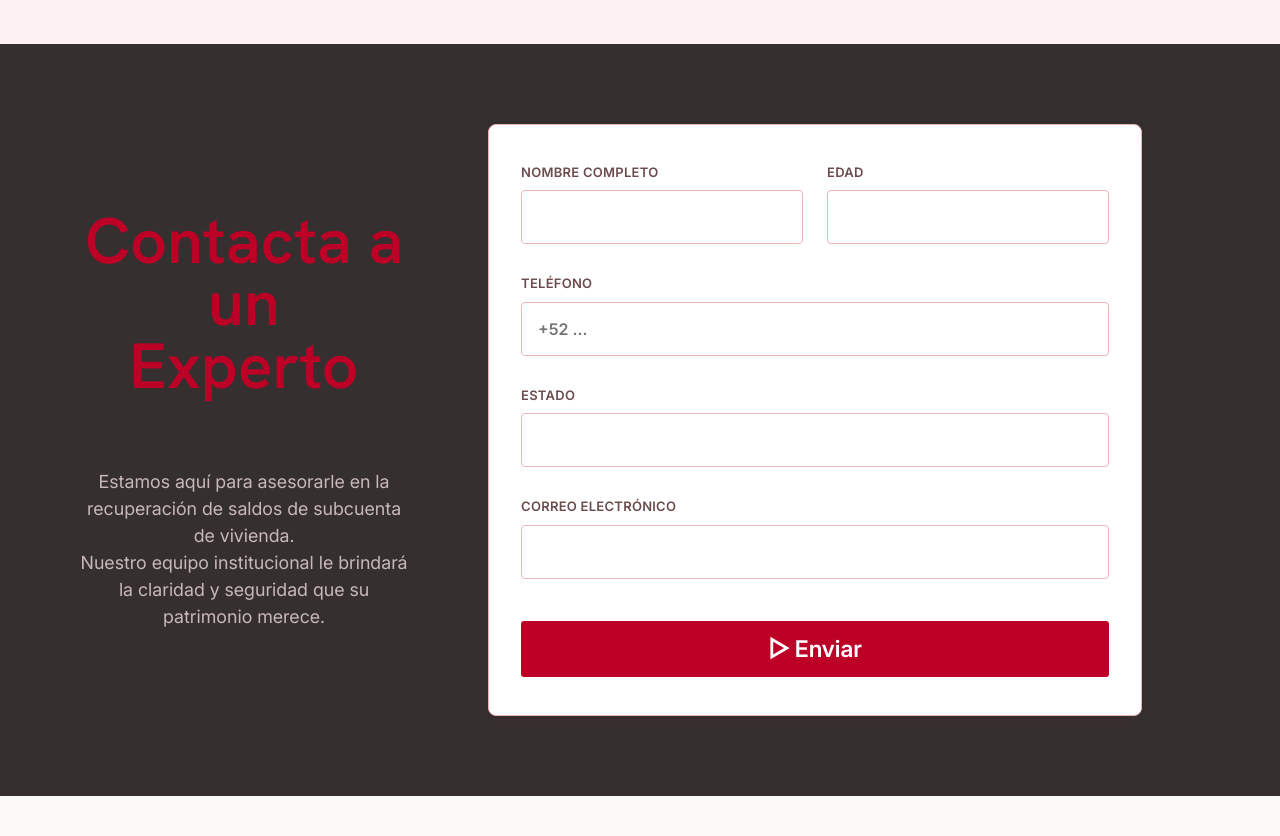
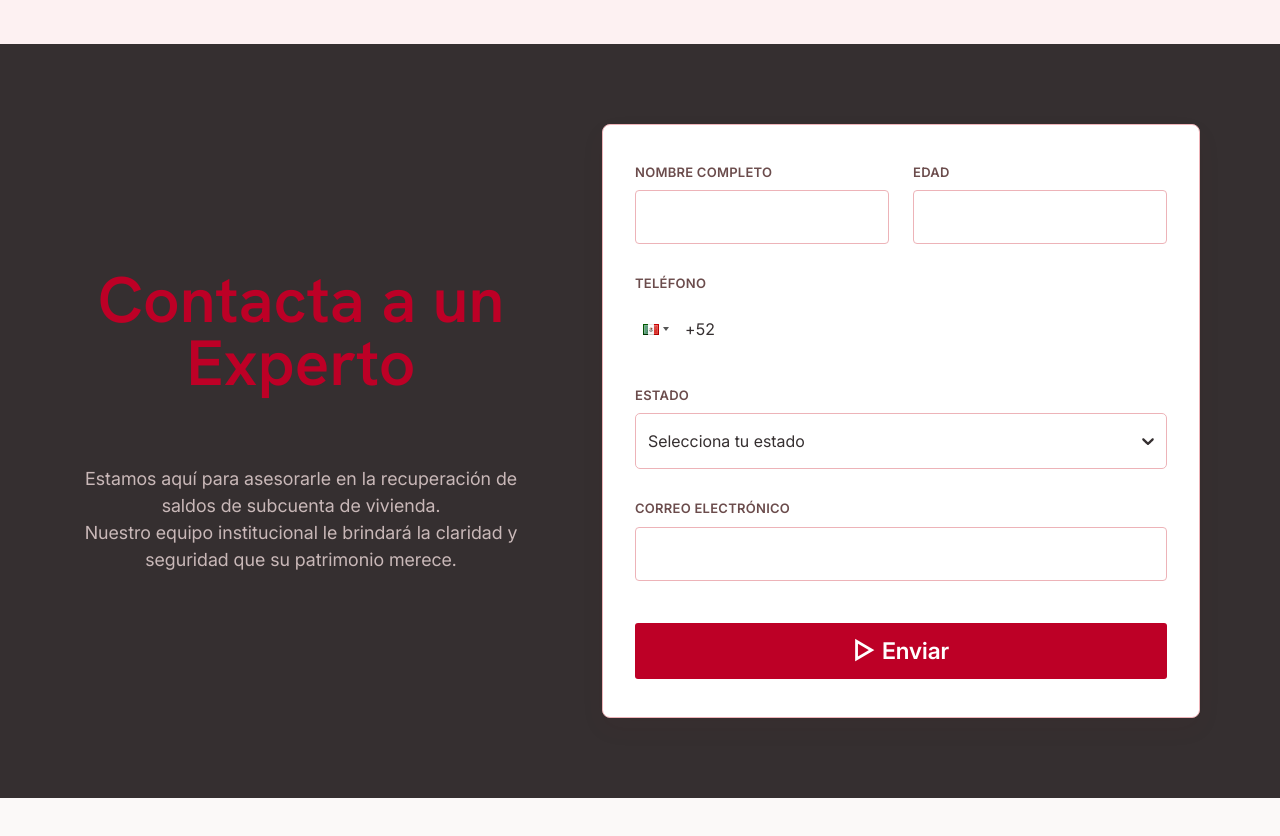
Before and after one commit to desarrollador-flip/laudo-1-1.0, a React (Vite) app: page / in a window 1280 px wide. Shown: the part 600-1436 px from the top of the page. Built offline with nearby package versions, Linux system fonts and the light colour scheme.

Commit message:
chore: version 1.1

```diff
--- a/src/components/form/ContactForm.tsx
+++ b/src/components/form/ContactForm.tsx
@@ -1,37 +1,134 @@
+import PhoneInputImport from 'react-phone-input-2';
+
+import { SpinnerIcon } from '../../assets/icons/SpinnerIcon';
+import { MINIMUM_CONTACT_AGE, useContactForm } from '../../hooks/useContactForm';
 import styles from '../../styles/modules/form/contactForm.module.css';
+import type { FormField } from '../../types/form';
+import { CustomSelect, type SelectOption } from './CustomSelect';
+import { estados } from './estadosMexicos';
+
+const stateOptions: SelectOption[] = estados.map((state) => ({ value: state, label: state }));
 
 export function ContactForm() {
+    const { values, errors, loading, hasSubmitError, updateField, handleInputChange, handleSubmit } = useContactForm();
+
+    const PhoneInput =
+        (
+            PhoneInputImport as unknown as {
+                default: typeof PhoneInputImport;
+            }
+        ).default ?? PhoneInputImport;
+
+    const errorAttributes = (field: FormField) => ({
+        'aria-invalid': Boolean(errors[field]),
+        'aria-describedby': errors[field] ? `${field}-error` : undefined,
+    });
+
     return (
-        <form className={styles.form} onSubmit={(event) => event.preventDefault()}>
+        <form className={styles.form} onSubmit={handleSubmit} noValidate>
+            {hasSubmitError && (
+                <p className={styles.formError} role="alert" aria-live="polite">
+                    Revisa los campos señalados y completa el formulario correctamente.
+                </p>
+            )}
+
             <div className={styles.twoColumns}>
-                <label>
-                    Nombre completo
-                    <input type="text" name="name" autoComplete="name" />
-                </label>
+                <div className={styles.field}>
+                    <label htmlFor="name">Nombre completo</label>
+                    <input
+                        id="name"
+                        type="text"
+                        name="name"
+                        value={values.name}
+                        onChange={handleInputChange}
+                        autoComplete="name"
+                        required
+                        {...errorAttributes('name')}
+                    />
+                    {errors.name && (
+                        <span id="name-error" className={styles.fieldError} role="alert">
+                            {errors.name}
+                        </span>
+                    )}
+                </div>
 
-                <label>
-                    Edad
-                    <input type="number" name="age" min="18" inputMode="numeric" />
-                </label>
+                <div className={styles.field}>
+                    <label htmlFor="age">Edad</label>
+                    <input
+                        id="age"
+                        type="number"
+                        name="age"
+                        value={values.age}
+                        onChange={handleInputChange}
+                        min={MINIMUM_CONTACT_AGE}
+                        inputMode="numeric"
+                        required
+                        {...errorAttributes('age')}
+                    />
+                    {errors.age && (
+                        <span id="age-error" className={styles.fieldError} role="alert">
+                            {errors.age}
+                        </span>
+                    )}
+                </div>
             </div>
 
-            <label>
-                Teléfono
-                <input type="tel" name="phone" autoComplete="tel" placeholder="+52 ..." />
-            </label>
+            <div className={styles.field}>
+                <label htmlFor="phone">Teléfono</label>
 
-            <label>
-                Estado
-                <input type="text" name="state" autoComplete="address-level1" />
-            </label>
+                <PhoneInput
+                    country="mx"
+                    preferredCountries={['mx']}
+                    value={values.phone}
+                    onChange={(phone) => updateField('phone', phone)}
+                    placeholder="+52 ..."
+                    containerClass={`${styles.phoneInput} ${errors.phone ? styles.invalidPhone : ''}`}
+                    inputProps={{ id: 'phone', name: 'phone', autoComplete: 'tel', required: true, ...errorAttributes('phone') }}
+                />
+                {errors.phone && (
+                    <span id="phone-error" className={styles.fieldError} role="alert">
+                        {errors.phone}
+                    </span>
+                )}
+            </div>
 
-            <label>
-                Correo electrónico
-                <input type="email" name="email" autoComplete="email" />
-            </label>
+            <CustomSelect
+                label="Estado"
+                name="state"
+                options={stateOptions}
+                value={values.state}
+                onChange={updateField}
+                error={errors.state}
+                placeholder="Selecciona tu estado"
+            />
 
-            <button type="submit">
-                <span aria-hidden="true">▷</span> Enviar
+            <div className={styles.field}>
+                <label htmlFor="email">Correo electrónico</label>
+                <input
+                    id="email"
+                    type="email"
+                    name="email"
+                    value={values.email}
+                    onChange={handleInputChange}
+                    autoComplete="email"
+                    required
+                    {...errorAttributes('email')}
+                />
+                {errors.email && (
+                    <span id="email-error" className={styles.fieldError} role="alert">
+                        {errors.email}
+                    </span>
+                )}
+            </div>
+
+            <button type="submit" disabled={loading} aria-busy={loading}>
+                {loading ? (
+                    <SpinnerIcon size={28} color="currentColor" />
+                ) : (
+                    <>
+                        <span aria-hidden="true">▷</span> Enviar
+                    </>
+                )}
             </button>
         </form>
     );
--- a/src/components/form/CustomSelect.tsx
+++ b/src/components/form/CustomSelect.tsx
@@ -1,8 +1,6 @@
-'use client';
-
 import Select, { type SingleValue } from 'react-select';
 
-import styles from '../../styles/modules/form.module.css';
+import styles from '../../styles/modules/form/contactForm.module.css';
 
 import type { FormField } from '../../types/form';
 
@@ -19,11 +17,11 @@ interface CustomSelectProps {
     options: SelectOption[];
     value: string;
     onChange: (name: FormField, value: string) => void;
-    error?: boolean;
+    error?: string;
     placeholder?: string;
 }
 
-export const CustomSelect = ({ label, name, options, value, onChange, error = false, placeholder = 'Selecciona una opción' }: CustomSelectProps) => {
+export const CustomSelect = ({ label, name, options, value, onChange, error, placeholder = 'Selecciona una opción' }: CustomSelectProps) => {
     const selectedOption = options.find((option) => option.value === value) ?? null;
 
     const handleSelectChange = (selected: SingleValue<SelectOption>): void => {
@@ -31,8 +29,8 @@ export const CustomSelect = ({ label, name, options, value, onChange, error = fa
     };
 
     return (
-        <div className={`${styles.inputContainer} select-scope`}>
-            <label htmlFor={name} className={`alliance-text ${error ? styles.labelError : ''}`}>
+        <div className={`${styles.field} select-scope`}>
+            <label htmlFor={name}>
                 {label}
             </label>
 
@@ -41,7 +39,7 @@ export const CustomSelect = ({ label, name, options, value, onChange, error = fa
                 value={selectedOption}
                 onChange={handleSelectChange}
                 placeholder={placeholder}
-                aria-invalid={error}
+                aria-invalid={Boolean(error)}
                 aria-describedby={error ? `${name}-error` : undefined}
                 isSearchable={false}
                 inputId={name}
@@ -50,8 +48,8 @@ export const CustomSelect = ({ label, name, options, value, onChange, error = fa
             />
 
             {error && (
-                <span id={`${name}-error`} className={styles.fieldError}>
-                    Selecciona una opción
+                <span id={`${name}-error`} className={styles.fieldError} role="alert">
+                    {error}
                 </span>
             )}
         </div>
--- a/src/components/form/stylesSelect.ts
+++ b/src/components/form/stylesSelect.ts
@@ -8,16 +8,14 @@ export const stylesSelect: StylesConfig<SelectOption, false> = {
         cursor: 'pointer',
         borderRadius: '5px',
         borderWidth: '1px',
-        borderColor: state.isFocused ? 'var(--color-red)' : 'var(--color-silver)',
-        boxShadow: 'none',
-        fontSize: 'var(--select-font)',
+        borderColor: state.isFocused ? 'var(--color-red)' : 'var(--color-border)',
+        boxShadow: state.isFocused ? '0 0 0 3px rgba(189, 0, 38, .12)' : 'none',
+        fontSize: '16px',
         padding: 0,
-        maxHeight: 'var(--select-height)',
-        minHeight: 'var(--select-height)',
-        width: 'var(--select-width)',
-        backgroundColor: state.isFocused ? 'var(--color-white)' : 'var(--color-gray)',
+        minHeight: '54px',
+        width: '100%',
+        backgroundColor: 'var(--color-surface)',
         color: 'var(--color-black)',
-        marginBottom: '15px',
     }),
 
     valueContainer: (provided) => ({
@@ -32,13 +30,13 @@ export const stylesSelect: StylesConfig<SelectOption, false> = {
         marginLeft: '2px',
         marginRight: 0,
         marginBottom: 'var(--placeholder-marginB)',
-        fontSize: '13px',
+        fontSize: '16px',
     }),
 
     singleValue: (provided) => ({
         ...provided,
         color: 'var(--color-black)',
-        fontSize: 'var(--select-font)',
+        fontSize: '16px',
         padding: 0,
         marginBottom: 'var(--placeholder-marginB)',
     }),
@@ -65,7 +63,7 @@ export const stylesSelect: StylesConfig<SelectOption, false> = {
         color: 'var(--color-black)',
 
         ':hover': {
-            color: 'var(--color-gray)',
+            color: 'var(--color-red)',
         },
     }),
 
@@ -74,7 +72,7 @@ export const stylesSelect: StylesConfig<SelectOption, false> = {
         zIndex: '2',
         top: 0,
         backgroundColor: 'var(--color-white)',
-        border: '1px solid var(--color-silver)',
+        border: '1px solid var(--color-border)',
         boxShadow: 'none',
         borderRadius: 'var(--menu-border)',
         marginBottom: 0,
@@ -92,7 +90,7 @@ export const stylesSelect: StylesConfig<SelectOption, false> = {
     option: (provided, state) => ({
         ...provided,
         padding: 'var(--option-padding)',
-        fontSize: 'var(--select-font)',
+        fontSize: '16px',
         cursor: 'pointer',
         backgroundColor: state.isFocused ? 'rgba(0, 0, 0, 0.06)' : 'var(--color-white)',
         color: 'var(--color-black)',
--- /dev/null
+++ b/src/hooks/useContactForm.ts
@@ -0,0 +1,75 @@
+import { useState } from 'react';
+
+import type { ContactFormErrors, ContactFormValues, FormField } from '../types/form';
+
+export const MINIMUM_CONTACT_AGE = 48;
+
+const initialValues: ContactFormValues = {
+    name: '',
+    age: '',
+    phone: '',
+    state: '',
+    email: '',
+};
+
+const emailPattern = /^[^@\s]+@[^@\s]+\.[^@\s]+$/;
+
+function validate(values: ContactFormValues): ContactFormErrors {
+    const errors: ContactFormErrors = {};
+    const normalizedPhone = values.phone.replace(/\D/g, '');
+    const parsedAge = Number(values.age);
+
+    if (!values.name.trim()) errors.name = 'Ingresa tu nombre completo.';
+    if (!values.age) errors.age = 'Ingresa tu edad.';
+    else if (!Number.isInteger(parsedAge) || parsedAge < MINIMUM_CONTACT_AGE) errors.age = `Debes tener al menos ${MINIMUM_CONTACT_AGE} años.`;
+    if (!normalizedPhone) errors.phone = 'Ingresa tu número de teléfono.';
+    else if (normalizedPhone.length !== 12 || !normalizedPhone.startsWith('52')) errors.phone = 'Ingresa un número de México válido de 10 dígitos.';
+    if (!values.state) errors.state = 'Selecciona tu estado.';
+    if (!values.email.trim()) errors.email = 'Ingresa tu correo electrónico.';
+    else if (!emailPattern.test(values.email.trim())) errors.email = 'Ingresa un correo electrónico válido.';
+
+    return errors;
+}
+
+export function useContactForm() {
+    const [values, setValues] = useState<ContactFormValues>(initialValues);
+    const [errors, setErrors] = useState<ContactFormErrors>({});
+    const [loading] = useState(false);
+    const [hasSubmitError, setHasSubmitError] = useState(false);
+
+    const updateField = (name: FormField, value: string): void => {
+        setValues((current) => ({ ...current, [name]: value }));
+        setErrors((current) => {
+            if (!current[name]) return current;
+            const nextErrors = { ...current };
+            delete nextErrors[name];
+            return nextErrors;
+        });
+    };
+
+    const handleInputChange = (event: React.ChangeEvent<HTMLInputElement>): void => {
+        updateField(event.target.name as FormField, event.target.value);
+    };
+
+    const resetForm = (): void => {
+        setValues(initialValues);
+        setErrors({});
+        setHasSubmitError(false);
+    };
+
+    const handleSubmit = async (event: React.SyntheticEvent<HTMLFormElement>): Promise<void> => {
+        event.preventDefault();
+        const validationErrors = validate(values);
+
+        if (Object.keys(validationErrors).length > 0) {
+            setErrors(validationErrors);
+            setHasSubmitError(true);
+            return;
+        }
+
+        setHasSubmitError(false);
+        // La futura integración con el backend debe comenzar en este punto.
+    };
+
+    return { values, errors, loading, hasSubmitError, updateField, handleInputChange, handleSubmit, resetForm };
+}
--- a/src/styles/common/inputTel.css
+++ b/src/styles/common/inputTel.css
@@ -187,3 +187,44 @@
         font-size: 16px;
     }
 }
+
+/* Integración con el formulario de contacto */
+.react-tel-input {
+    margin-bottom: 0;
+}
+
+.react-tel-input .form-control {
+    width: 100%;
+    height: 54px;
+    min-height: 54px;
+    border-color: var(--color-border);
+    background-color: var(--color-surface);
+    padding: 10px 16px 10px 50px;
+    font-size: 16px;
+}
+
+.react-tel-input .form-control::placeholder {
+    color: #7d8695;
+    font-size: 16px;
+}
+
+.react-tel-input .flag-dropdown {
+    height: 54px;
+    border-color: var(--color-border);
+    background-color: var(--color-surface);
+    align-items: center;
+}
+
+.react-tel-input .selected-flag {
+    align-items: center;
+}
+
+.react-tel-input .form-control:focus {
+    border-color: var(--color-red);
+    box-shadow: 0 0 0 3px rgba(189, 0, 38, .12);
+}
+
+.react-tel-input .country-list {
+    width: 100%;
+    border-color: var(--color-border);
+}
--- a/src/styles/modules/form/contactForm.module.css
+++ b/src/styles/modules/form/contactForm.module.css
@@ -1,7 +1,14 @@
 .form { display: flex; flex-direction: column; gap: 30px; background: var(--color-surface); border: 1px solid var(--color-border); border-radius: 8px; padding: 38px 32px; box-shadow: 0 10px 24px rgba(97, 34, 40, .06); }
-.form label { display: flex; flex-direction: column; gap: 8px; color: var(--color-muted); font-size: 13px; font-weight: 600; text-transform: uppercase; letter-spacing: .02em; }
+.form label { color: var(--color-muted); font-size: 13px; font-weight: 600; text-transform: uppercase; letter-spacing: .02em; }
 .form input { border: 1px solid var(--color-border); border-radius: 4px; background: #fff; color: var(--text-black); min-height: 54px; padding: 10px 16px; font-size: 16px; }
 .form input:focus { border-color: var(--color-red); outline: 3px solid rgba(189, 0, 38, .12); }
+.field { display: flex; flex-direction: column; gap: 8px; min-width: 0; }
+.field input[aria-invalid='true'] { border-color: var(--color-red); }
+.fieldError { color: var(--color-red); font-size: 14px; font-weight: 500; text-transform: none; letter-spacing: 0; }
+.formError { border-left: 4px solid var(--color-red); background: var(--color-skyred); color: var(--color-red); padding: 10px 14px; font-size: 15px; }
+.phoneInput { margin: 0; }
+.invalidPhone :global(.form-control), .invalidPhone :global(.flag-dropdown) { border-color: var(--color-red); }
 .twoColumns { display: grid; grid-template-columns: 1fr 1fr; gap: 24px; }
-.form button { border: 0; border-radius: 3px; background: var(--color-red); color: white; min-height: 56px; margin-top: 12px; cursor: pointer; font-size: 23px; font-weight: 600; }
+.form button { display: flex; align-items: center; justify-content: center; gap: 8px; border: 0; border-radius: 3px; background: var(--color-red); color: white; min-height: 56px; margin-top: 12px; cursor: pointer; font-size: 23px; font-weight: 600; }
+.form button:disabled { cursor: wait; opacity: .72; }
 @media (max-width: 575px) { .form { padding: 26px 20px; gap: 22px; } .twoColumns { grid-template-columns: 1fr; gap: 22px; } }
--- /dev/null
+++ b/src/types/form.ts
@@ -0,0 +1,11 @@
+export type FormField = 'name' | 'age' | 'phone' | 'state' | 'email';
+
+export interface ContactFormValues {
+    name: string;
+    age: string;
+    phone: string;
+    state: string;
+    email: string;
+}
+
+export type ContactFormErrors = Partial<Record<FormField, string>>;
```
Also changed, not shown: 1 other file (tests, documents, lock files or other folders).
